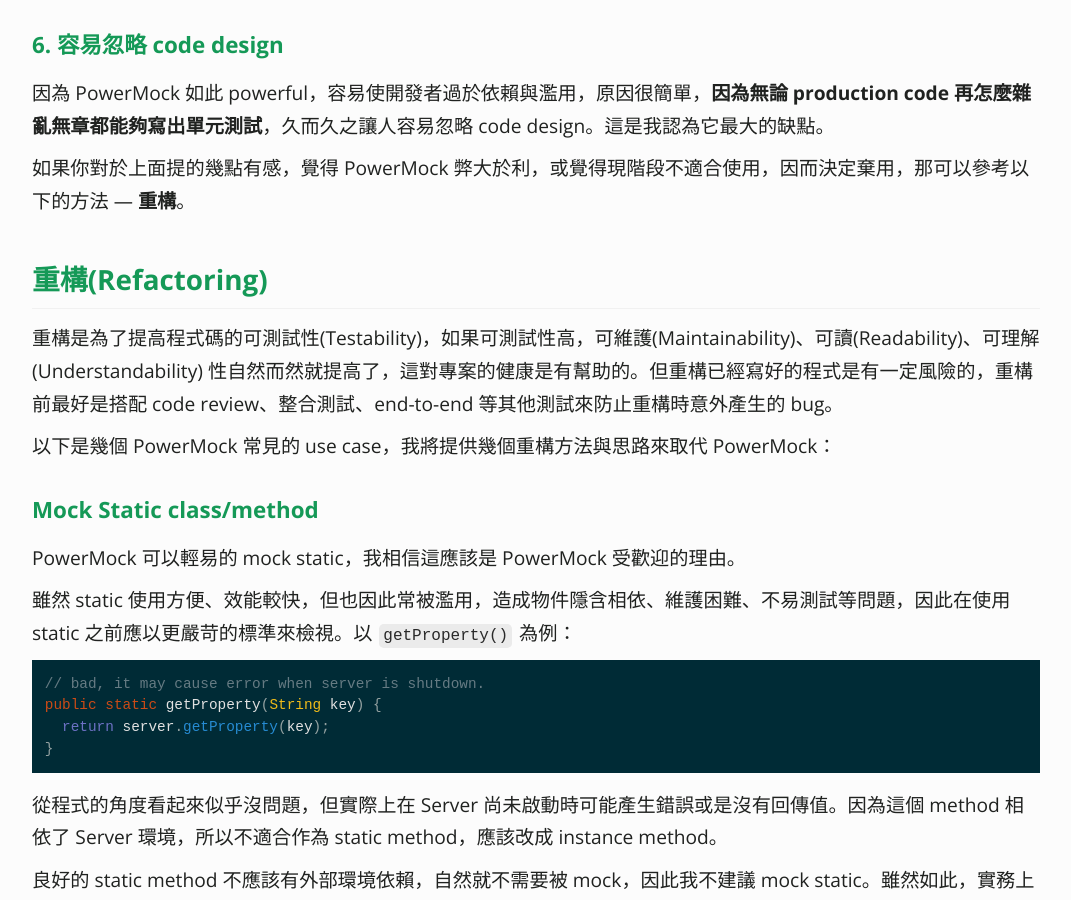
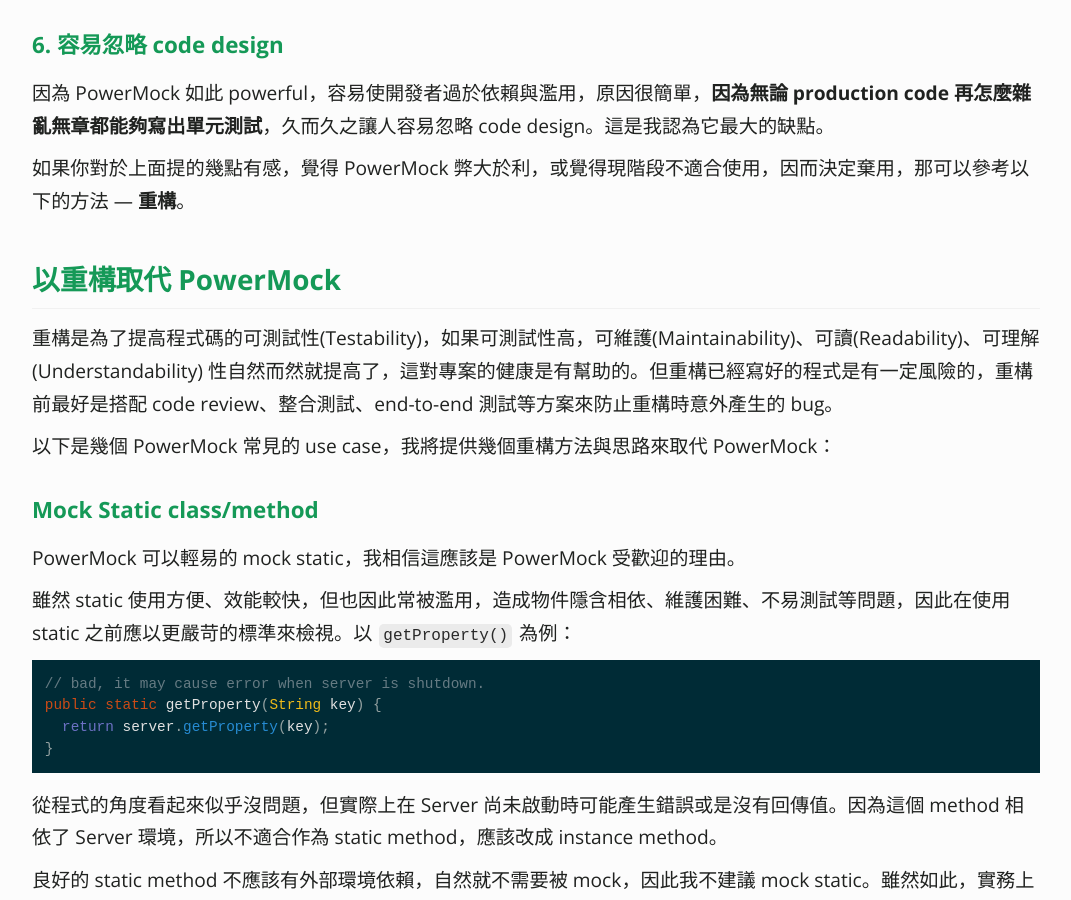
Before and after one commit to KaiSheng714/KaiSheng714.github.io, a Jekyll site: the page built from _posts/2022-01-06-why-powermock-is-bad.md, in a window 1280 px wide and 900 px high, scrolled down 2150 px. Shown: the whole window, without its empty margins (104-1175 px from the left). Built offline with Jekyll 4.4.1, drawn with Linux system fonts in a browser that asks for light colours; comment, search, counter and statistics services are not loaded.

Commit message:
powermock

```diff
--- a/_posts/2022-01-06-why-powermock-is-bad.md
+++ b/_posts/2022-01-06-why-powermock-is-bad.md
@@ -50,8 +50,8 @@
 
 如果你對於上面提的幾點有感，覺得 PowerMock 弊大於利，或覺得現階段不適合使用，因而決定棄用，那可以參考以下的方法 — **重構**。
 
-## **重構(Refactoring)**
-重構是為了提高程式碼的可測試性(Testability)，如果可測試性高，可維護(Maintainability)、可讀(Readability)、可理解(Understandability) 性自然而然就提高了，這對專案的健康是有幫助的。但重構已經寫好的程式是有一定風險的，重構前最好是搭配 code review、整合測試、end-to-end 等其他測試來防止重構時意外產生的 bug。
+## **以重構取代 PowerMock**
+重構是為了提高程式碼的可測試性(Testability)，如果可測試性高，可維護(Maintainability)、可讀(Readability)、可理解(Understandability) 性自然而然就提高了，這對專案的健康是有幫助的。但重構已經寫好的程式是有一定風險的，重構前最好是搭配 code review、整合測試、end-to-end 測試等方案來防止重構時意外產生的 bug。
 
 以下是幾個 PowerMock 常見的 use case，我將提供幾個重構方法與思路來取代 PowerMock：
 
```
